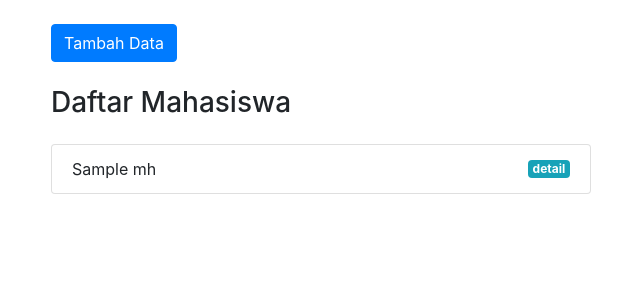
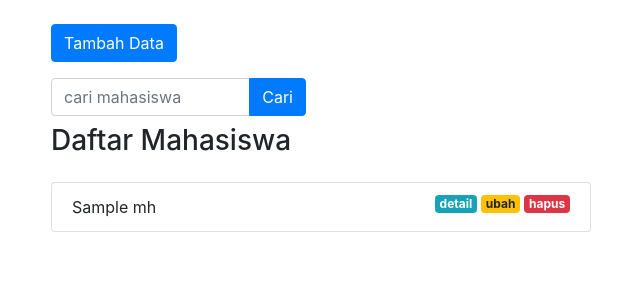
Before and after one commit to ibnumardini/php-mvc-native, a PHP site: the page made by app/views/mahasiswa/index.php in a window 1280 px wide. Shown: the part 56-356 px from the top of the page, without its empty margins (34-674 px from the left). Run offline with PHP 8.4, Linux system fonts and the light colour scheme; the template is opened without the code that fills it: most values are stand-ins (such as "Sample title", 1, 10 or a date in 2020); some libraries are stand-ins or nearby versions.

Commit message:
kalo di index banyak lah yang di rubah

```diff
--- a/app/views/mahasiswa/index.php
+++ b/app/views/mahasiswa/index.php
@@ -8,16 +8,34 @@
                 </div>
             </div>
 
-            <button type="button" class="btn btn-primary" data-toggle="modal" data-target="#formModal">
-                Tambah Data
-            </button>
+            <div class="row mb-3">
+                <div class="col-lg-6">
+                    <button type="button" class="btn btn-primary tombolTambahData" data-toggle="modal" data-target="#formModal">
+                        Tambah Data
+                    </button>
+                </div>
+            </div>
+            <div class="row">
+                <div class="col-lg-6">
+                    <form action="<?= BASE_URL ?>/mahasiswa/cari" method="post">
+                        <div class="input-group">
+                            <input type="text" class="form-control" placeholder="cari mahasiswa" name="keyword" id="keyword" autocomplete="off">
+                            <div class="input-group-append">
+                                <button class="btn btn-primary" type="submit" id="tombolCari">Cari</button>
+                            </div>
+                        </div>
+                    </form>
+                </div>
+            </div>
 
-            <h3 class="mt-4">Daftar Mahasiswa</h3>
+            <h3 class="mt-2">Daftar Mahasiswa</h3>
             <ul class="list-group mt-4">
                 <?php foreach ($data['mhs'] as $mhs) : ?>
-                    <li class="list-group-item d-flex justify-content-between align-items-center">
+                    <li class="list-group-item">
                         <?= $mhs['nama'] ?>
-                        <a href="<?= BASE_URL ?>/mahasiswa/detail/<?= $mhs['id'] ?>" class="badge badge-info">detail</a>
+                        <a href="<?= BASE_URL ?>/mahasiswa/hapus/<?= $mhs['id'] ?>" class="badge badge-danger float-right ml-1" onclick="return confirm('yakin akhi?')">hapus</a>
+                        <a href="<?= BASE_URL ?>/mahasiswa/ubah/<?= $mhs['id'] ?>" class="badge badge-warning float-right ml-1 tampilModalUbah" data-toggle="modal" data-target="#formModal" data-id="<?= $mhs['id'] ?>">ubah</a>
+                        <a href="<?= BASE_URL ?>/mahasiswa/detail/<?= $mhs['id'] ?>" class="badge badge-info float-right ml-1">detail</a>
                     </li>
                 <?php endforeach; ?>
             </ul>
@@ -37,6 +55,8 @@
             <div class="modal-body">
 
                 <form action="<?= BASE_URL ?>/mahasiswa/tambah" method="post">
+
+                    <input type="hidden" name="id" id="id">
 
                     <div class="form-group">
                         <label for="nama">Nama</label>
```
